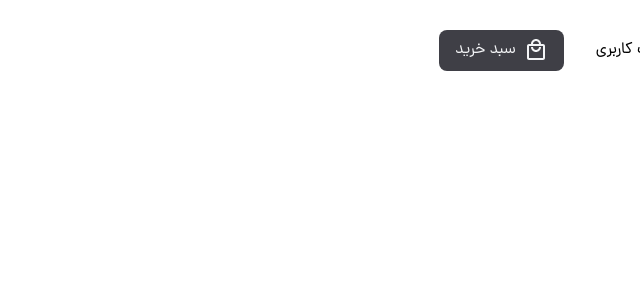
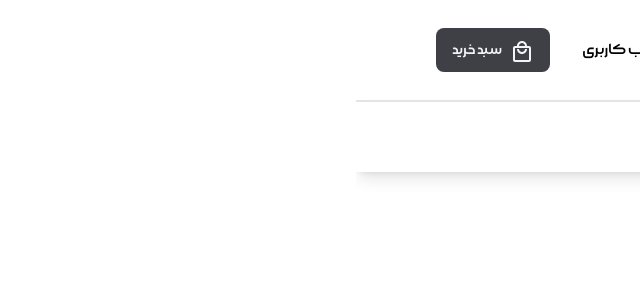
Before and after one commit to parsa-vesali/Artiza, a React (Vite) app: page / in a window 1280 px wide. Shown: the top 300 px of the page, without its empty margins (640-1280 px from the left). Built offline with nearby package versions, Linux system fonts and the light colour scheme.

Commit message:
project updated

```diff
--- a/src/App.jsx
+++ b/src/App.jsx
@@ -3,7 +3,7 @@ import Home from './Pages/Home'
 
 export default function App() {
   return (
-    <div className='font-Dana container'>
+    <div className='font-Dana'>
       <Home />
     </ div>
   )
--- a/src/Components/NavBar.jsx
+++ b/src/Components/NavBar.jsx
@@ -0,0 +1,35 @@
+import React from 'react'
+import { Categories } from "../Constant";
+import KeyboardArrowDownOutlinedIcon from '@mui/icons-material/KeyboardArrowDownOutlined';
+export default function NavBar() {
+    return (
+        <div className='container py-5 border-t-2 border-zinc-200 shadow-lg'>
+            <ul className='flex items-center gap-x-6'>
+                {
+                    Categories.map(item => (
+                        item.submenu ? (
+                            <li key={item.id} className='text-lg group relative font-Morabba cursor-pointer transition-all'>
+                                <span>
+                                    {item.title}
+                                    <KeyboardArrowDownOutlinedIcon />
+
+                                    <div className='absolute transition-all duration-300 ease-in-out flex flex-col gap-y-2 w-64 top-24 bg-white shadow-lg rounded-lg py-2 px-4 border-t-4 border-blue-500 opacity-0 group-hover:opacity-100 group-hover:top-10'>
+                                        <a href="#">ساعت</a>
+                                        <a href="#">ساعت</a>
+                                        <a href="#">ساعت</a>
+                                        <a href="#">ساعت</a>
+                                        <a href="#">ساعت</a>
+                                    </div>
+                                </span>
+                            </li>
+                        ) : (
+                            <li key={item.id} className='text-lg font-Morabba cursor-pointer hover:text-blue-500 transition-all'>
+                                {item.title}
+                            </li>
+                        )
+                    ))
+                }
+            </ul>
+        </div>
+    )
+}
--- a/src/Components/Search.jsx
+++ b/src/Components/Search.jsx
@@ -3,6 +3,9 @@ import SearchRoundedIcon from '@mui/icons-material/SearchRounded';
 import WhatshotOutlinedIcon from '@mui/icons-material/WhatshotOutlined';
 import CloseOutlinedIcon from '@mui/icons-material/CloseOutlined';
 import KeyboardArrowLeftOutlinedIcon from '@mui/icons-material/KeyboardArrowLeftOutlined';
+import { Categories } from "../Constant";
+
+
 
 export default function Search() {
     // State to manage input visibility
@@ -13,6 +16,10 @@ export default function Search() {
         setInputActive(!inputActive);
     };
 
+    // for search input
+    const [query, setQuery] = useState(true)
+
+
     return (
         <>
             {
@@ -21,21 +28,24 @@ export default function Search() {
                     <div className="w-[40rem] relative bg-gray-100 px-4  rounded-t-lg ">
                         <input
                             type="text"
-                            className='outline-none border-non bg-zinc-100 w-full py-2 '
+                            className='outline-none border-non bg-zinc-100 w-full py-2 text-zinc-900 '
                             placeholder='محصول مورد نظر خود را جست جو کنید'
+                            onChange={(e) => setQuery(e.target.value)}
                         />
                         <CloseOutlinedIcon
                             onClick={ShowInputHandler}
                             className='absolute left-4 top-2 text-zinc-400 cursor-pointer'
                         />
 
-                        <div className="absolute w-full p-4 h-28 bg-gray-100 left-0 ring-0 rounded-b-lg border-t-2 border-t-blue-500">
+                        <div className="absolute w-full p-4  bg-gray-100 left-0 ring-0 rounded-b-lg border-t-2 border-t-blue-500 shadow-lg">
                             <span className='flex items-center gap-x-2'>
                                 <WhatshotOutlinedIcon className='text-zinc-400 ' />
                                 <p>جستجوهای پرطرفدار</p>
                             </span>
 
+                            {/* popular search list */}
                             <ul className='flex mt-4 gap-x-2'>
+
                                 <li className='border-2 border-zinc-600 rounded-full py-1 px-4 flex items-center justify-center cursor-pointer transition-all'>
                                     تیشرت
                                     <KeyboardArrowLeftOutlinedIcon />
@@ -45,6 +55,25 @@ export default function Search() {
                                     <KeyboardArrowLeftOutlinedIcon />
                                 </li>
                             </ul>
+
+
+                            {/* results search list */}
+                            <ul className='mt-4 text-zinc-700 list-disc	 p-4 text-lg flex flex-col gap-y-2 '>
+                                {
+                                    query ? (
+                                        Categories.filter(item => item.title.toLocaleLowerCase().includes(query)).map(item => (
+                                            <li key={item.id} className='cursor-pointer hover:text-zinc-900 transition-all'>
+                                                {item.title}
+                                            </li>
+                                        ))
+                                    ) : (
+                                        <li className='cursor-pointer hover:text-zinc-900 transition-all'>
+                                            نتیجه‌ای یافت نشد
+                                        </li>
+                                    )
+                                }
+                            </ul>
+
                         </div>
                     </div>
                 ) : (
--- a/src/Components/TopBar.jsx
+++ b/src/Components/TopBar.jsx
@@ -6,7 +6,7 @@ import Search from './Search';
 
 export default function TopBar() {
     return (
-        <div className='flex items-center justify-between py-5'>
+        <div className='flex items-center justify-between py-5 container'>
 
             <div className="flex items-center gap-x-16">
                 {/* LOGO */}
@@ -22,8 +22,7 @@ export default function TopBar() {
 
 
 
-
-            <div className="flex items-center gap-x-8 ">
+            <div className="flex items-center gap-x-8 font-Morabba ">
                 <button className='flex items-center gap-x-2 hover:text-blue-500 transition-all'>
                     <span>
                         <PersonOutlinedIcon />
--- /dev/null
+++ b/src/Constant/index.js
@@ -0,0 +1,29 @@
+export const searchItems = [
+    {
+        id: 1,
+        name: 'کیف'
+    },
+]
+
+
+export const Categories = [
+    { id: 1, title: 'پیراهن' },
+    { id: 2, title: 'شلوار' },
+    { id: 3, title: 'تیشرت' },
+    { id: 4, title: 'کفش رسمی' },
+    { id: 5, title: 'کفش اسپرت' },
+    { id: 6, title: 'کت تگ' },
+    { id: 7, title: 'کت و شلوار' },
+    { id: 8, title: 'سویشرت' },
+    { id: 9, title: 'کاپشن' },
+    {
+        id: 10,
+        title: 'اکسسوری',
+        submenu: [
+            {
+                id: 1,
+                title: 'ساعت'
+            }
+        ]
+    }
+]
--- a/src/Pages/Home.jsx
+++ b/src/Pages/Home.jsx
@@ -1,10 +1,12 @@
 import React from 'react'
 import TopBar from '../Components/TopBar'
+import NavBar from '../Components/NavBar'
 
 export default function Home() {
     return (
         <>
             <TopBar />
+            <NavBar />
         </>
     )
 }
--- a/src/index.css
+++ b/src/index.css
@@ -15,6 +15,6 @@
 
     @font-face {
         font-family: 'Morabba';
-        src: url('../public/fonts/Morabba/woff2/Morabba-Medium.woff2');
+        src: url('/fonts/Morabba/woff2/Morabba-Medium.woff2');
     }
 }
```
